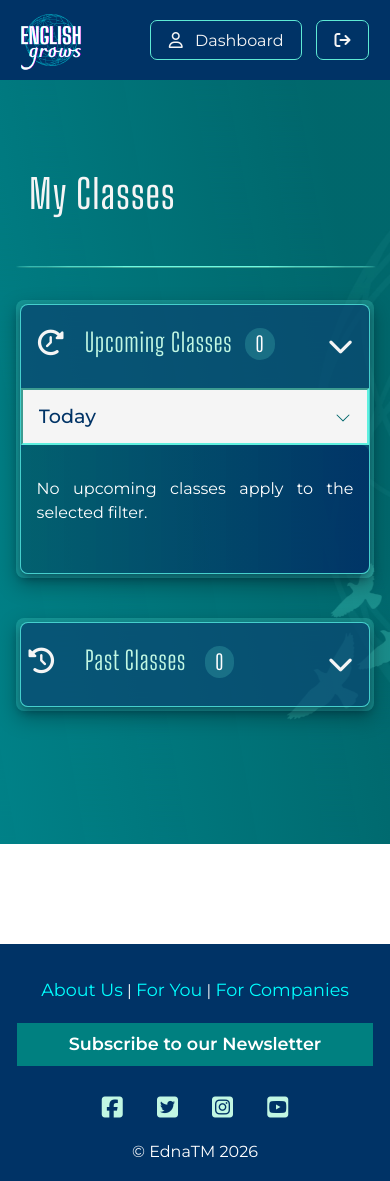
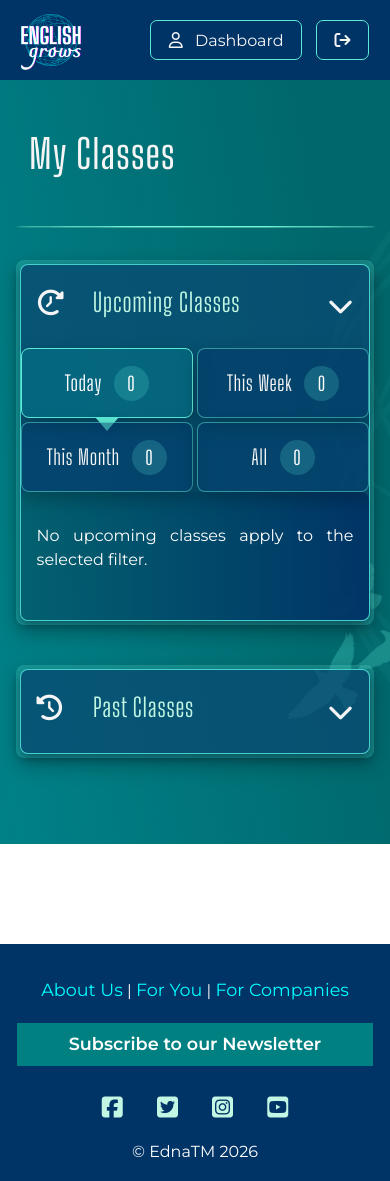
Before and after one commit to Ethra8/english-grows-new, a Django app: page /profiles/teacher/teacher_classes_list/ in a window 390 px wide. Run offline with Django 5.2, Linux system fonts and the light colour scheme; a user stored in the database is signed in; tables that the repository leaves empty hold one stand-in row (values such as "Sample post"); grey boxes marked "Sample" are stand-in pictures; data that the repository does not hold is empty; some libraries are stand-ins or nearby versions; some web fonts are replaced.

Commit message:
Complete responsiveness, styling & logic

```diff
--- a/profiles/static/profiles/css/teacher_profile.css
+++ b/profiles/static/profiles/css/teacher_profile.css
@@ -771,8 +772,7 @@ h2 {
     box-shadow: 0 4px 10px rgba(0, 20, 40, 0.5);
 }
 
-.assigned-courses-header,
-.assigned-classes-header {
+.assigned-courses-header {
     display: flex;
     justify-content: space-evenly;
     align-items: center;
@@ -785,12 +785,43 @@ h2 {
     padding: 0.5rem;
 }
 
+.assigned-classes-filter-header {
+    display: flex;
+    justify-content: space-between;
+    align-items: center;
+    margin: 0 auto;
+}
+
 .assigned-classes-filter-header h3 {
     color: whitesmoke;
     font-size: 2.5rem;
     font-family: "Big Shoulders Display", sans-serif;
 }
 
+.assigned-classes-overview-smaller-devices {
+    display: none;
+}
+
+.assigned-classes-overview-smaller-devices h3 {
+    margin-bottom: 0;
+}
+
+.assigned-classes-overview-smaller-devices .classes-filter-btn {
+    text-align: left;
+    justify-content: flex-start;
+    padding-left: 3rem;
+    border-radius: 0;
+    border: none;
+    /* border-bottom: 1px solid rgba(106, 250, 225, 0.45); */
+    border-top: 1px solid rgba(106, 250, 225, 0.15);
+    box-shadow: none;
+}
+
+.assigned-classes-overview-smaller-devices .classes-filter-btn strong {
+    height: fit-content;
+    width: fit-content;
+}
+
 .course-status-buttons {
     display: grid;
     grid-template-columns: repeat(5, 1fr);
@@ -804,7 +835,8 @@ h2 {
 }
 
 #upcomingClassesCollapse select,
-#completedClassesCollapse select {
+#completedClassesCollapse select,
+.assigned-courses-header select {
     display: none;
     width: 100% !important;
     /* max-width: 320px; */
@@ -831,25 +863,17 @@ h2 {
 }
 
 #upcomingClassesCollapse select option,
-#completedClassesCollapse select option {
+#completedClassesCollapse select option,
+.assigned-courses-header select option {
     background: whitesmoke;
     color: #003366;
 }
 
 #upcomingClassesCollapse select:focus,
-#completedClassesCollapse select:focus {
-    /* background: #003366 !important;
-    color: white; */
+#completedClassesCollapse select:focus,
+.assigned-courses-header select:focus {
     border: 3px inset #00fee1 !important;
     outline: none;
-}
-
-#upcomingClassesCollapse select option:hover,
-#upcomingClassesCollapse select option:focus
-#completedClassesCollapse select option:hover,
-#completedClassesCollapse select option:focus {
-    background: red !important;
-    color: white;
 }
 
 .assigned-courses-icon {
@@ -2455,17 +2486,6 @@ header .wrapper-attendance-course-info p {
         gap: 1.5rem;
     }
 
-    .course-status-buttons {
-        display: none;
-    }
-
-    #upcomingClassesCollapse select,
-    #completedClassesCollapse select,
-    #upcomingClassesCollapse select option,
-    #completedClassesCollapse select option {
-        display: block !important;
-    }
-
     .course-stat {
         display: none;
     }
@@ -2474,6 +2494,11 @@ header .wrapper-attendance-course-info p {
     /******************************************************/
     /* CLASSES LIST Page ******************************** */
     /******************************************************/
+    .classes-filter-buttons {
+        display: grid;
+        grid-template-columns: repeat(4, 1fr);
+        gap: 0.25rem;
+    }
 
     /* include: class-list-student.html */
     .class-list-student-num {
@@ -2534,13 +2558,6 @@ header .wrapper-attendance-course-info p {
         gap: 0.25rem;
     }
 
-    .classes-filter-buttons {
-        display: grid;
-        grid-template-columns: repeat(4, 1fr);
-        gap: 0.25rem;
-    }
-
-
     .take-attendance-card {
         width: 95%;
         /* margin: 0 auto; */
@@ -2615,7 +2632,6 @@ header .wrapper-attendance-course-info p {
         padding: 1rem 0;
     }
 
-    .classes-filter-buttons,
     .assigned-course-level {
         display: none;
     }
@@ -2997,6 +3034,10 @@ header .wrapper-attendance-course-info p {
 
 @media (max-width: 576px) {
 
+    .teacher-page {
+        padding: 30px 4%;
+    }
+
     .teacher-page header h1 {
         padding-left: 4%;
         padding-right: 4%;
@@ -3028,12 +3069,28 @@ header .wrapper-attendance-course-info p {
     }
 
     .assigned-classes-filter-header i {
-    font-size: 1.6rem;
+        font-size: 1.6rem;
+        padding-left: 0.5rem;
     }
 
     .assigned-classes-filter-header strong {
         font-size: 1.3rem;
         margin-left: 0.8rem;
+    }
+
+    #upcomingClassesCollapse select,
+    #completedClassesCollapse select,
+    .assigned-courses-header select,
+    .assigned-classes-overview-smaller-devices {
+        /* display: block !important; */
+        display: none;
+    }
+
+
+    .classes-filter-buttons {
+        /* display: none; */
+        grid-template-columns: repeat(2, 1fr);
+
     }
 
 
--- a/profiles/templates/profiles/teacher/teacher_classes_list.html
+++ b/profiles/templates/profiles/teacher/teacher_classes_list.html
@@ -40,9 +40,28 @@
 
                         <div class="assigned-classes-filter-header">
                             <h2><i class="fa-solid fa-clock-rotate-left fa-flip-horizontal mr-3"></i>
-                                Upcoming Classes<strong>{{ class_filter_counts.upcoming.all }}</strong></h2>
+                                Upcoming Classes</h2>
                             <i class="fa-solid fa-chevron-down classes-panel-arrow"></i>
                         </div>
+
+                        <!-- <div class="assigned-classes-overview-smaller-devices">
+                            <h3 class="classes-filter-btn">
+                                <span>Today</span>
+                                <strong>{{ class_filter_counts.upcoming.today }}</strong>
+                            </h3>
+                            <h3 class="classes-filter-btn">
+                                <span>This Week</span>
+                                <strong>{{ class_filter_counts.upcoming.weekly }}</strong>
+                            </h3>
+                            <h3 class="classes-filter-btn">
+                                <span>This Month</span>
+                                <strong>{{ class_filter_counts.upcoming.monthly }}</strong>
+                            </h3>
+                            <h3 class="classes-filter-btn">
+                                <span>All</span>
+                                <strong>{{ class_filter_counts.upcoming.all }}</strong>
+                            </h3>
+                        </div> -->
                     </div>
 
                     <div id="upcomingClassesCollapse" class="collapse show classes-panel-collapse">
@@ -69,6 +88,7 @@
                                 <span>This Month</span>
                                 <strong>{{ class_filter_counts.upcoming.monthly }}</strong>
                             </button>
+
                             <button type="button" class="classes-filter-btn"
                                     data-filter="all">
                                 <!-- <i class="fa-solid fa-calendar-days"></i> -->
@@ -78,11 +98,30 @@
 
                         </div>
 
+                        <div class="assigned-classes-overview-smaller-devices">
+                            <h3 class="classes-filter-btn">
+                                <span>Today</span>
+                                <strong>{{ class_filter_counts.upcoming.today }}</strong>
+                            </h3>
+                            <h3 class="classes-filter-btn">
+                                <span>This Week</span>
+                                <strong>{{ class_filter_counts.upcoming.weekly }}</strong>
+                            </h3>
+                            <h3 class="classes-filter-btn">
+                                <span>This Month</span>
+                                <strong>{{ class_filter_counts.upcoming.monthly }}</strong>
+                            </h3>
+                            <h3 class="classes-filter-btn">
+                                <span>All</span>
+                                <strong>{{ class_filter_counts.upcoming.all }}</strong>
+                            </h3>
+                        </div>
+
                         <select class="mobile-filter-select classes-panel-select">
-                            <option value="all">All</option>
                             <option value="today">Today</option>
                             <option value="weekly">This Week</option>
                             <option value="monthly">This Month</option>
+                            <option value="all">All</option>
                         </select>
 
                         <div class="assigned-courses-list">
@@ -117,7 +156,7 @@
                             <h2>
                                 <i class="fa-solid fa-clock-rotate-left mr-3"></i>
                                 Past Classes
-                                <strong>{{ class_filter_counts.completed.all }}</strong>
+                                <!-- <strong>{{ class_filter_counts.completed.all }}</strong> -->
                             </h2>
 
                             <i class="fa-solid fa-chevron-down classes-panel-arrow"></i>
@@ -158,13 +197,13 @@
 
                         </div>
 
-                        <select class="mobile-filter-select classes-panel-select">
-                            <option value="all">All</option>
+                        <!-- <select class="mobile-filter-select classes-panel-select">
                             <option value="today">Today</option>
                             <option value="weekly">This Week</option>
                             <option value="monthly">This Month</option>
+                            <option value="all">All</option>
                         </select>
-
+ -->
                         <div class="assigned-courses-list">
                             {% for session in sessions %}
                                 {% if session.class_status_group == "completed" %}
```
Also changed, not shown: other parts of profiles/static/profiles/css/teacher_profile.css (+53 -14 lines), profiles/templates/profiles/teacher/teacher_courses.html (+6 -7 lines).
